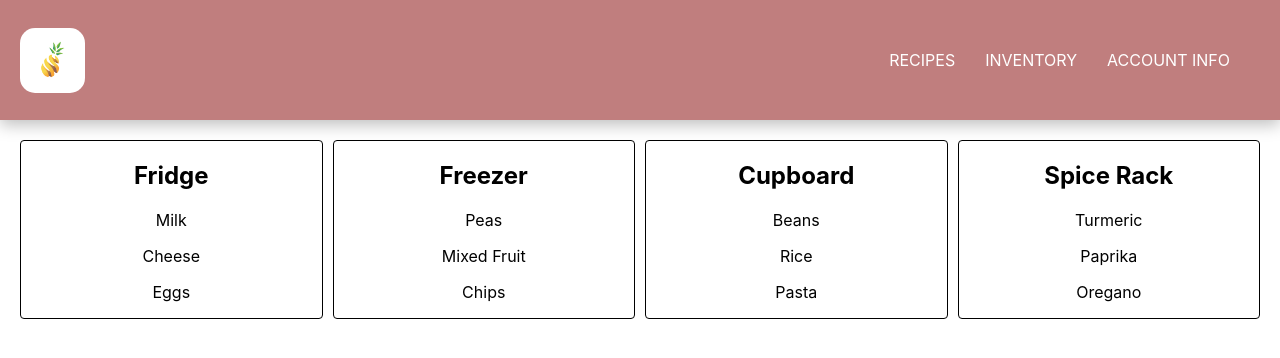
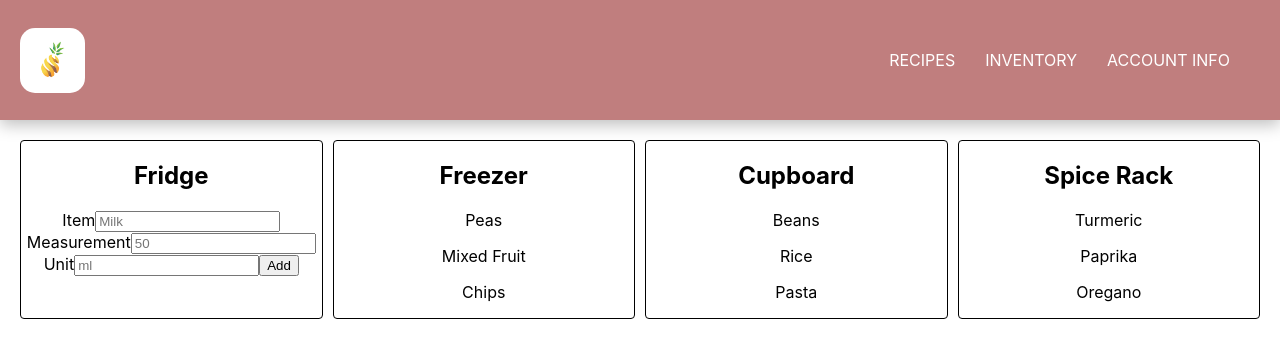
Before and after one commit to RyanJSmillie/ingredients-app, a React (Create React App) app: page /inventory in a window 1280 px wide. Shown: the top 358 px of the page. Built offline with nearby package versions, Linux system fonts and the light colour scheme.

Commit message:
add items

```diff
--- a/package.json
+++ b/package.json
@@ -10,6 +10,7 @@
     "react-dom": "^18.2.0",
     "react-router-dom": "^6.3.0",
     "react-scripts": "^5.0.1",
+    "uuid": "^8.3.2",
     "web-vitals": "^2.1.4"
   },
   "scripts": {
--- /dev/null
+++ b/src/components/AddItem.js
@@ -0,0 +1,91 @@
+import React, { useState } from "react";
+import { v4 as uuidv4 } from "uuid";
+
+const initialInventory = [
+  {
+    ingredients: {
+      id: "",
+      name: "",
+      measures: "",
+      unit: "",
+    },
+  },
+];
+
+function AddItem() {
+  const [fridgeInventory, setFridgeInventory] = useState(initialInventory);
+
+  function handleChange(event) {
+    setFridgeInventory({
+      ...fridgeInventory,
+      [event.target.name]: event.target.value,
+    });
+  }
+
+  function handleAdd(event) {
+    event.preventDefault();
+
+    const { name, measures, unit } = fridgeInventory;
+
+    const newFridgeInventory = fridgeInventory.concat({
+      ingredients: {
+        name,
+        measures,
+        unit,
+        id: uuidv4(),
+      },
+    });
+
+    console.log(newFridgeInventory);
+
+    setFridgeInventory(newFridgeInventory);
+  }
+
+  return (
+    <div>
+      <form onSubmit={handleAdd}>
+        <div className="add-ingredient-entries">
+          <label htmlFor="ingredient-name">
+            Item
+            <input
+              id="item"
+              name="item"
+              defaultValue={fridgeInventory.name}
+              onChange={handleChange}
+              placeholder="Milk"
+            />
+          </label>
+          <label htmlFor="ingredient-measurement">
+            Measurement
+            <input
+              id="measures"
+              name="measures"
+              defaultValue={fridgeInventory.measures}
+              onChange={handleChange}
+              placeholder="50"
+            />
+          </label>
+          <label htmlFor="ingredient-unit">
+            Unit
+            <input
+              id="unit"
+              name="unit"
+              defaultValue={fridgeInventory.unit}
+              onChange={handleChange}
+              placeholder="ml"
+            />
+          </label>
+          <button type="submit">Add</button>
+        </div>
+      </form>
+
+      {/* <ul>
+        {fridgeInventory.map((item) => (
+          <li key={item.id}>{item.name}</li>
+        ))}
+      </ul> */}
+    </div>
+  );
+}
+
+export default AddItem;
--- a/src/components/Cupboard.js
+++ b/src/components/Cupboard.js
@@ -14,7 +14,4 @@ function Cupboard() {
   );
 }
 
-
-
-
 export default Cupboard;
--- a/src/components/Fridge.js
+++ b/src/components/Fridge.js
@@ -1,17 +1,12 @@
 import React from "react";
 import "../styles/inventoryItems.css";
-
-// const fridgeInventory = [];
+import AddItem from "./AddItem";
 
 function Fridge() {
   return (
     <div>
       <h2>Fridge</h2>
-      <ul className="items">
-        <p>Milk</p>
-        <p>Cheese</p>
-        <p>Eggs</p>
-      </ul>
+      <AddItem />
     </div>
   );
 }
```
Also changed, not shown: 1 other file (tests, documents, lock files or other folders).
